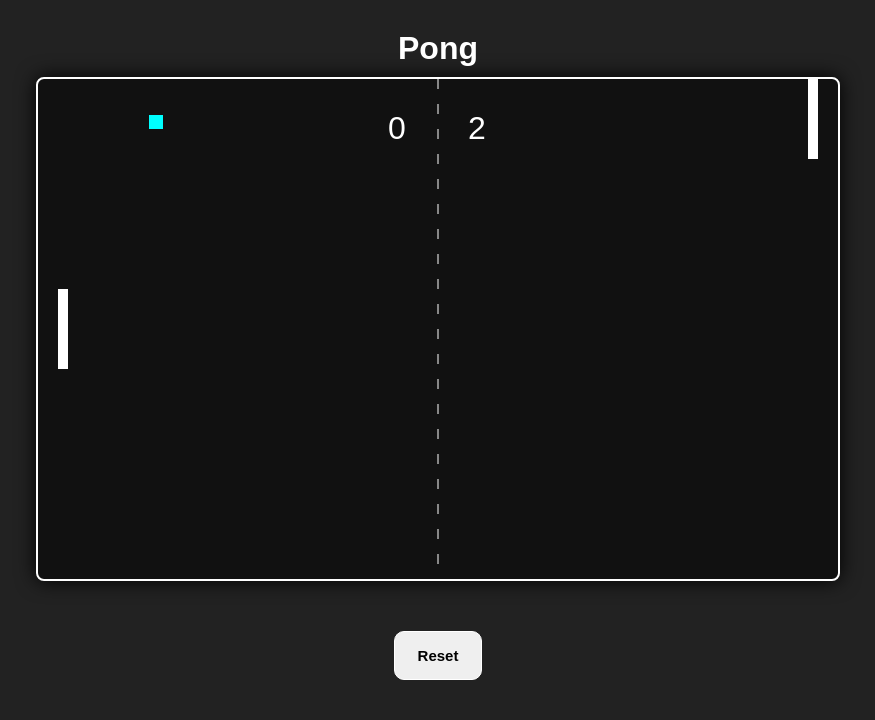
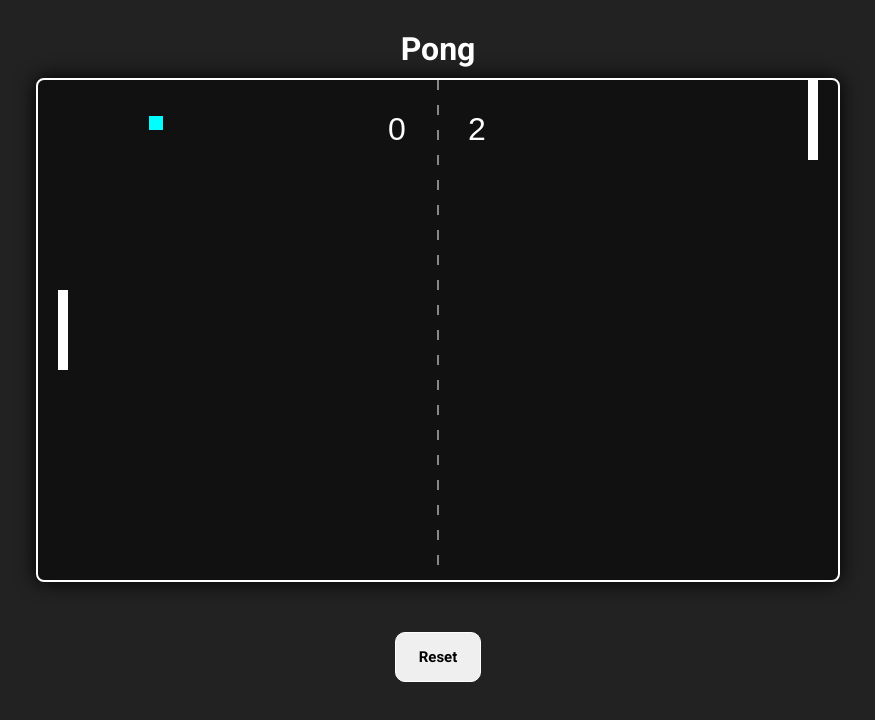
Before and after one commit to Advik01-byte/Pong, a plain HTML site: page index.html in a window 1280 px wide. Shown: the whole page, without its empty margins (202-1077 px from the left). Drawn offline with Linux system fonts and the light colour scheme.

Commit message:
Change font to Roboto and modify button styles
Updated font family and adjusted styles for #resetButton.

```diff
--- a/style.css
+++ b/style.css
@@ -2,7 +2,7 @@ body {
   background: #222;
   color: #fff;
   text-align: center;
-  font-family: "Arial", "sans-serif";
+  font-family: "Roboto", "Arial", "sans-serif";
   margin: 0;
   padding: 0;
 }
@@ -24,23 +24,15 @@ h1 {
 #resetButton {
   color: #000;
   font-weight: bold;
-  font-family: "Arial", "sans-serif";
-  margin: 100px;
+  font-family: "Roboto", "Arial", "sans-serif";
+  margin-top: 50px;
   border: 1px solid #fff;
   border-radius: 10px;
-  font-size: 30px;
-  padding: 30px 45px;
+  font-size: 15px;
+  padding: 15px 22.5px;
   transition: box-shadow 150ms;
 }
 
 #resetButton:hover {
   box-shadow: 0 0 20px #000;
 }
-
-@media (min-width: 1000px) {
-  #resetButton {
-    margin: 50px;
-    font-size: 15px;
-    padding: 15px 22.5px;
-  }
-}
```
